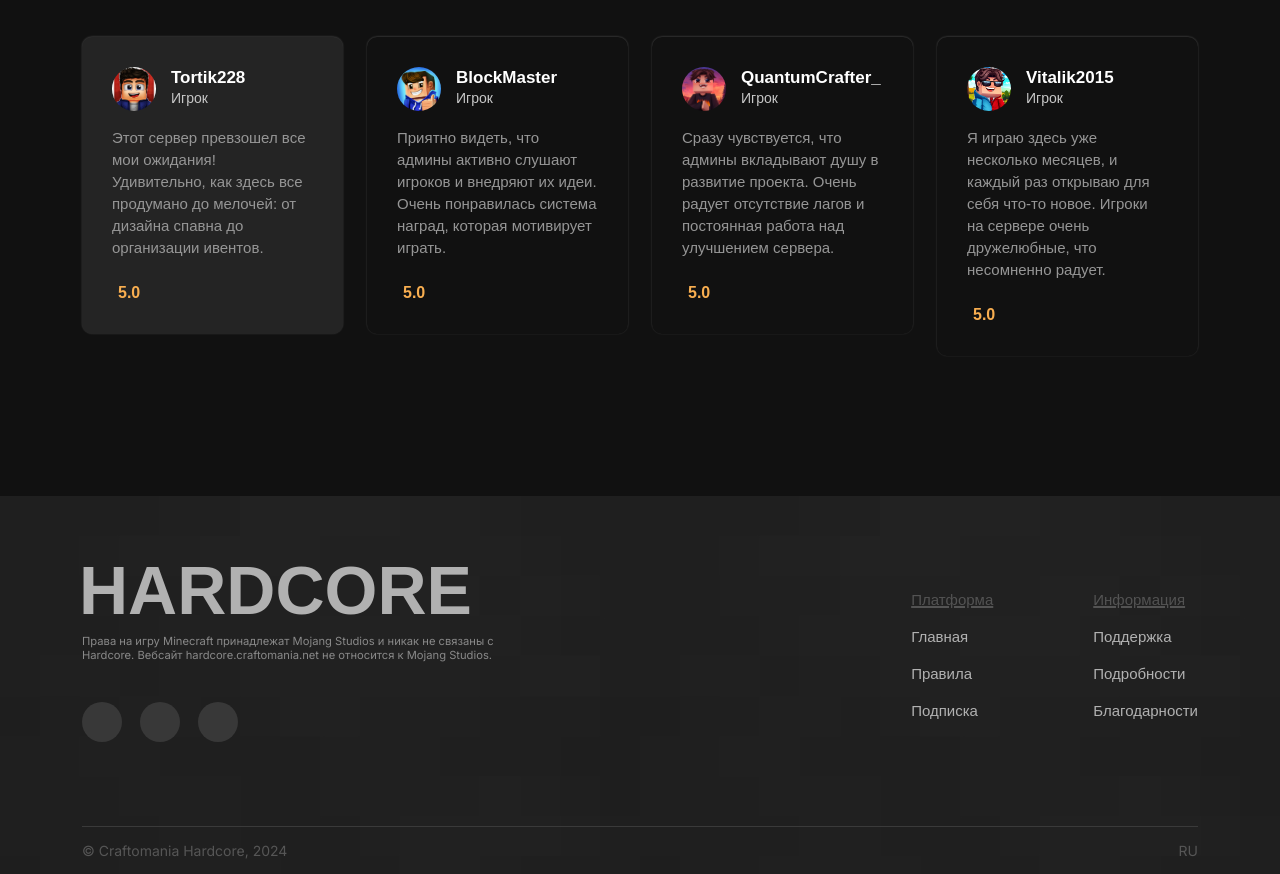
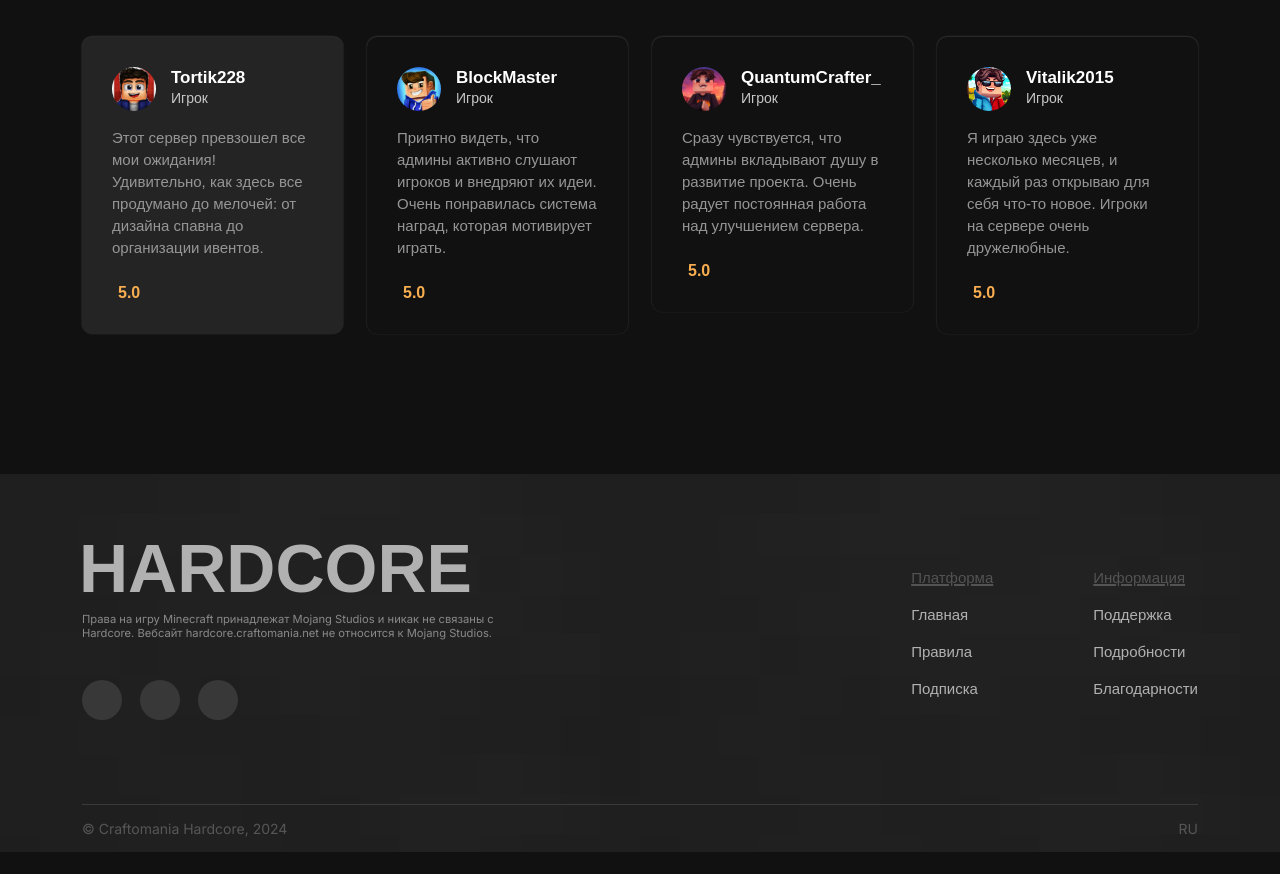
Before and after one commit to romankochkov/craftomania-hardcore, a Next.js app: page / in a window 1280 px wide. Shown: the part 2880-3754 px from the top of the page. After the commit the page ends 3732 px from the top, so only its background shows below. Built offline with nearby package versions, Linux system fonts and the light colour scheme; some icons are missing; a web font is replaced by a local one.

Commit message:
Updated comments

```diff
--- a/src/app/page.js
+++ b/src/app/page.js
@@ -263,7 +263,7 @@ export default function Home() {
                     </div>
                   </div>
                   <div className={styles.description}>
-                    Сразу чувствуется, что админы вкладывают душу в развитие проекта. Очень радует отсутствие лагов и постоянная работа над улучшением сервера.
+                    Сразу чувствуется, что админы вкладывают душу в развитие проекта. Очень радует постоянная работа над улучшением сервера.
                   </div>
                   <div className={styles.grade}>
                     <i className="fa-solid fa-star"></i>
@@ -288,7 +288,7 @@ export default function Home() {
                     </div>
                   </div>
                   <div className={styles.description}>
-                    Я играю здесь уже несколько месяцев, и каждый раз открываю для себя что-то новое. Игроки на сервере очень дружелюбные, что несомненно радует.
+                    Я играю здесь уже несколько месяцев, и каждый раз открываю для себя что-то новое. Игроки на сервере очень дружелюбные.
                   </div>
                   <div className={styles.grade}>
                     <i className="fa-solid fa-star"></i>
```
